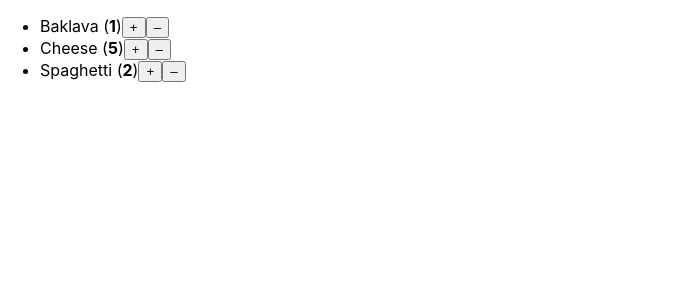
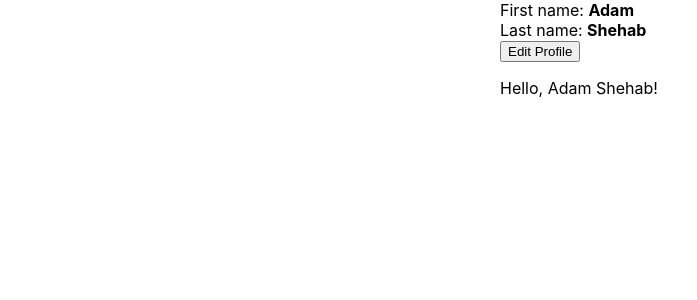
Before and after one commit to adamchehab/test_app, a React (Create React App) app: page / in a window 1280 px wide. Shown: the top 300 px of the page, without its empty margins (0-697 px from the left). Built offline with nearby package versions, Linux system fonts and the light colour scheme.

Commit message:
New challenge done: https://react.dev/learn/reacting-to-input-with-state#profile-editor

```diff
--- a/src/App.js
+++ b/src/App.js
@@ -1,70 +1,50 @@
-import { useState } from 'react';
+import { useState } from "react";
 
-const initialProducts = [{
-  id: 0,
-  name: 'Baklava',
-  count: 1,
-}, {
-  id: 1,
-  name: 'Cheese',
-  count: 5,
-}, {
-  id: 2,
-  name: 'Spaghetti',
-  count: 2,
-}];
+export default function EditProfile() {
+	const [editMode, setEditMode] = useState(false);
+	const [firstName, setFirstName] = useState("Adam");
+	const [lastName, setLastName] = useState("Shehab");
 
-export default function ShoppingCart() {
-  const [
-    products,
-    setProducts
-  ] = useState(initialProducts)
+	function handleEditToggle(e) {
+		e.preventDefault();
+		setEditMode(!editMode);
+	}
 
-  function handleIncreaseClick(productId) {
-    setProducts(products.map(product => {
-      if (product.id === productId) {
-        return {
-          ...product,
-          count: product.count + 1
-        };
-      } else {
-        return product;
-      }
-    }))
-  }
+	function handleFirstNameChange(e) {
+		setFirstName(e.target.value);
+	}
 
-  function handleIncreaseClick(productId) {
-  setProducts(products.map(product => {
-      if (product.id === productId) {
-        return {
-          ...product,
-          count: product.count + 1
-        };
-      } else {
-        return product;
-      }
-    }))
-  }
+	function handleLastNameChange(e) {
+		setLastName(e.target.value);
+	}
 
-  return (
-    <ul>
-      {products.map(product => (
-        <li key={product.id}>
-          {product.name}
-          {' '}
-          (<b>{product.count}</b>)
-          <button onClick={() => {
-            handleIncreaseClick(product.id);
-          }}>
-            +
-          </button>
-          <button onClick={() => {
-            handleIncreaseClick(product.id);
-          }}>
-            –
-          </button>
-        </li>
-      ))}
-    </ul>
-  );
+	return (
+		<form style={{ marginLeft: "500px" }}>
+			<label style={{ display: "block" }}>
+				First name:{" "}
+				{editMode ? (
+					<input value={firstName} onChange={handleFirstNameChange} />
+				) : (
+					<b>{firstName}</b>
+				)}
+			</label>
+
+			<label style={{ display: "block" }}>
+				Last name:{" "}
+				{editMode ? (
+					<input value={lastName} onChange={handleLastNameChange} />
+				) : (
+					<b>{lastName}</b>
+				)}
+			</label>
+
+			<button type="submit" onClick={handleEditToggle}>
+				{editMode ? "Save changes" : "Edit Profile"}
+			</button>
+
+			<p>
+				Hello, {firstName} {lastName}!
+			</p>
+		</form>
+	);
 }
```
